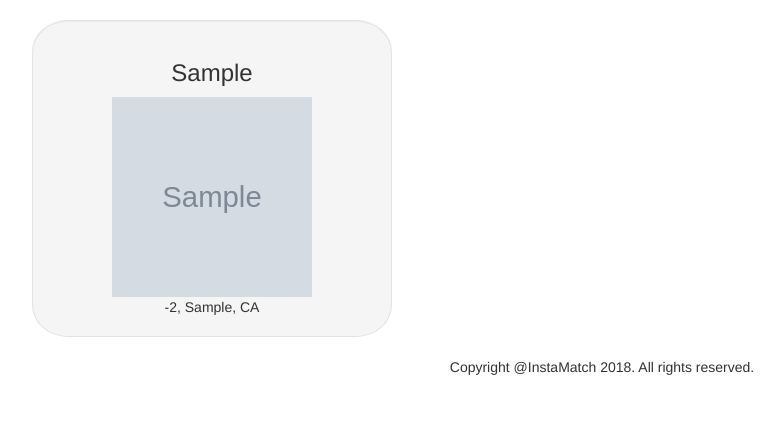
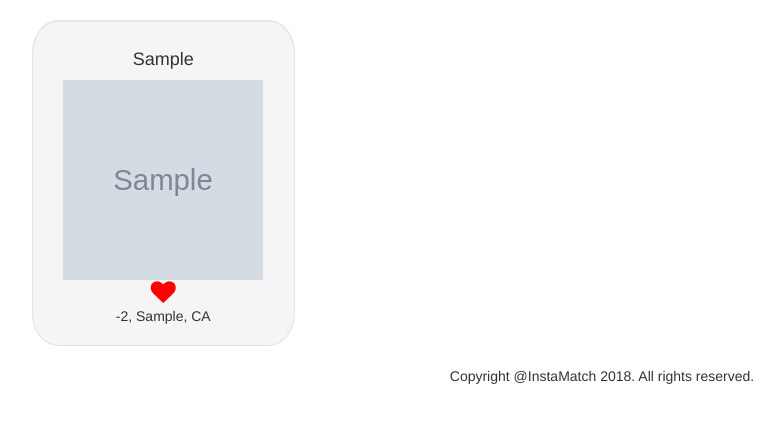
Before and after one commit to mansi135/InstaMatch, a Flask app: page /my-homepage/favorites in a window 1280 px wide. Shown: the part 63-486 px from the top of the page, without its empty margins (38-819 px from the left). Run offline with Flask 2, Linux system fonts and the light colour scheme; the visitor is signed in with stand-in values (Sample User, id 1); tables that the repository leaves empty hold one stand-in row (values such as "Sample post"); grey boxes marked "Sample" are stand-in pictures; some libraries are stand-ins or nearby versions.

Commit message:
added deleting favs in fav page feature

```diff
--- a/static/js/messages.js
+++ b/static/js/messages.js
@@ -50,7 +50,7 @@ function showChat(history) {
 
     $('#chat-window').empty();
     // $('#chat-window').append("<h3>Message history with " + link.data('fname') + "</h3>");
-    $('#chat-window').append("<h3>Message history with " + fname + "</h3>");
+    $('#chat-window').append("<h3>Chat history with " + fname + "</h3>");
 
     for (let i = 0; i < history.length; i += 3) {
 
--- a/static/js/myHomepage.js
+++ b/static/js/myHomepage.js
@@ -152,9 +152,9 @@ function showUsers(users){
         favClass = "fa-heart-o";
     }
 
-    let noon = "new"; //this was giving a funny error when i put it directly into string ..hence i gave it funny name
+    let noon = "New"; //this was giving a funny error when i put it directly into string ..hence i gave it funny name
 
-    $('<div class="col-lg-3 user-summary"><div style="border-radius: 10%; text-align: center" class="well"><h4>' + user.fname + '</h4><a href="/users/' + sorted[i] + '?status=' + noon + '"> \
+    $('<div class="col-lg-3 user-summary"><div style="border-radius: 10%; text-align: center" class="well"><h4>' + user.fname + '</h4><a href="/users/' + sorted[i] + '?status=' + noon + '"target="_blank"> \
          <img src=/' + user.pic_url + ' width="150" height="150"></a><div>' + user.age + ', ' + user.contact.city + '-' + user.contact.state + '</div> \
          <button class="btn btn-primary" id='+ sorted[i] +' onclick="sendRequest(' + sorted[i] + ')">Send Request</button> \
           <i class="heart fa ' + favClass + '"></i></div></div>').appendTo('#render-users');
--- a/templates/base.html
+++ b/templates/base.html
@@ -8,6 +8,8 @@
     <script src="https://maxcdn.bootstrapcdn.com/bootstrap/3.3.7/js/bootstrap.min.js"></script>
     <script src="/static/js/jquery.timeago.js" type="text/javascript"></script>
     <link rel="stylesheet" href="/static/css/base.css">
+    <link rel="stylesheet" href="https://cdnjs.cloudflare.com/ajax/libs/font-awesome/4.7.0/css/font-awesome.min.css">
+
 
     {% block head %} {% endblock %}
 </head>
--- a/templates/common-template.html
+++ b/templates/common-template.html
@@ -14,14 +14,14 @@
             {% set x = received_or_sent.target_user %}
           {% endif %}
 
-          <div class="col-lg-4 user-summary">
+          <div class="col-lg-3 user-summary">
 
               <div class="well" style="border-radius: 10%; text-align: center;">
 
 
                   <p class="latest"><span class="glyphicon glyphicon-star"></span><b>New</b><p>
 
-                  <h3>{{ x.fname }}</h3>
+                  <h4>{{ x.fname }}</h4>
 
                   {% if method == 'sent' or method == 'received' %}
                     <a href="/users/{{ x.user_id }}?type='{{ method }}'&status={{ received_or_sent.status }}">
@@ -29,9 +29,11 @@
                   {% endif %}
 
                   {% if method == 'favorite' %}
-                    <a href="/users/{{ x.user_id }}?type='{{ method }}'&status="new">
+                    <a href="/users/{{ x.user_id }}?type='{{ method }}'&status=New">
                     <img src="/{{ UPLOAD_FOLDER }}{{ x.pictures[0].picture_url }}" width="200" height="200"></a>
+                    <i class="heart fa fa-heart" style="font-size: 25px; color: red" data-id="{{ x.user_id }}"></i>
                   {% endif %}
+
 
                   <div><span class="dob">{{ x.personal.dob }}</span>,
                   {{ x.contact.city.title() }}, {{ x.contact.state }}</div>
--- a/templates/my-homepage.html
+++ b/templates/my-homepage.html
@@ -6,9 +6,8 @@
     <link rel="stylesheet" href="//code.jquery.com/ui/1.12.1/themes/base/jquery-ui.css">
     <script src="https://code.jquery.com/jquery-1.12.4.js"></script>
     <script src="https://code.jquery.com/ui/1.12.1/jquery-ui.js"></script>
-    <!-- <script defer src="https://use.fontawesome.com/releases/v5.0.6/js/all.js"></script> -->
-    <link rel="stylesheet" href="https://cdnjs.cloudflare.com/ajax/libs/font-awesome/4.7.0/css/font-awesome.min.css">
-
+<!-- <link rel="stylesheet" href="https://cdnjs.cloudflare.com/ajax/libs/font-awesome/4.7.0/css/font-awesome.min.css">
+ Moved this link to base.html-->
     <script>
       $( function() {
 
--- a/templates/profile-page.html
+++ b/templates/profile-page.html
@@ -85,6 +85,9 @@
         <div id="contact">
           <p><span class="glyphicon glyphicon-envelope"></span> {{ user.email }}</p>
           <p><span class="glyphicon glyphicon-phone"></span> {{ user.contact.phone }}</p>
+        </div>
+        <div id="status" style="text-align: center;">
+          <p> <strong>Status</strong> : {{ status }} </p>
         </div>
         <div id="myCarousel" class="carousel slide modal" data-ride="carousel">
                 <span class="close cursor" onclick="closeModal()">&times;</span>
@@ -285,6 +288,7 @@
         // if status is not self - edit1.hide()
         if ($('h2').data('status') === 'self') {
 
+          $('#status').hide();
           $('#edit1').on('click', function() {
 
             $('.edit-me').removeClass("on-load");
--- a/templates/requests.html
+++ b/templates/requests.html
@@ -53,17 +53,18 @@
             $('#status_' + result.uid).html(result.status)
         }
 
+
+
         $(document).ready(function() {
 
             let ne ;
 
-            if ('{{ method }}' === 'received'){
+            if ('{{ method }}' === 'received') {
                 checkStatus();
                 ne = {{ session['new_requests'] }};
                 console.log(ne);
 
             }
-
 
            if ('{{ method }}' === 'sent') {
               ne = {{ session['new_responses'] }};
@@ -80,6 +81,13 @@
                 $(dobs[i]).html(calculateAge($(dobs[i]).html()));
             }
 
+            $('.heart').on('click', function() {
+                $(this).closest('div').fadeOut();
+                $.post('/mark-fav', {'target_id': $(this).data('id'), 'action': 'un-fav'}, function(response){
+                    console.log(response);
+
+                });
+            });
 
         });
 
```
Also changed, not shown: static/css/base.css (line endings or trailing spaces).
